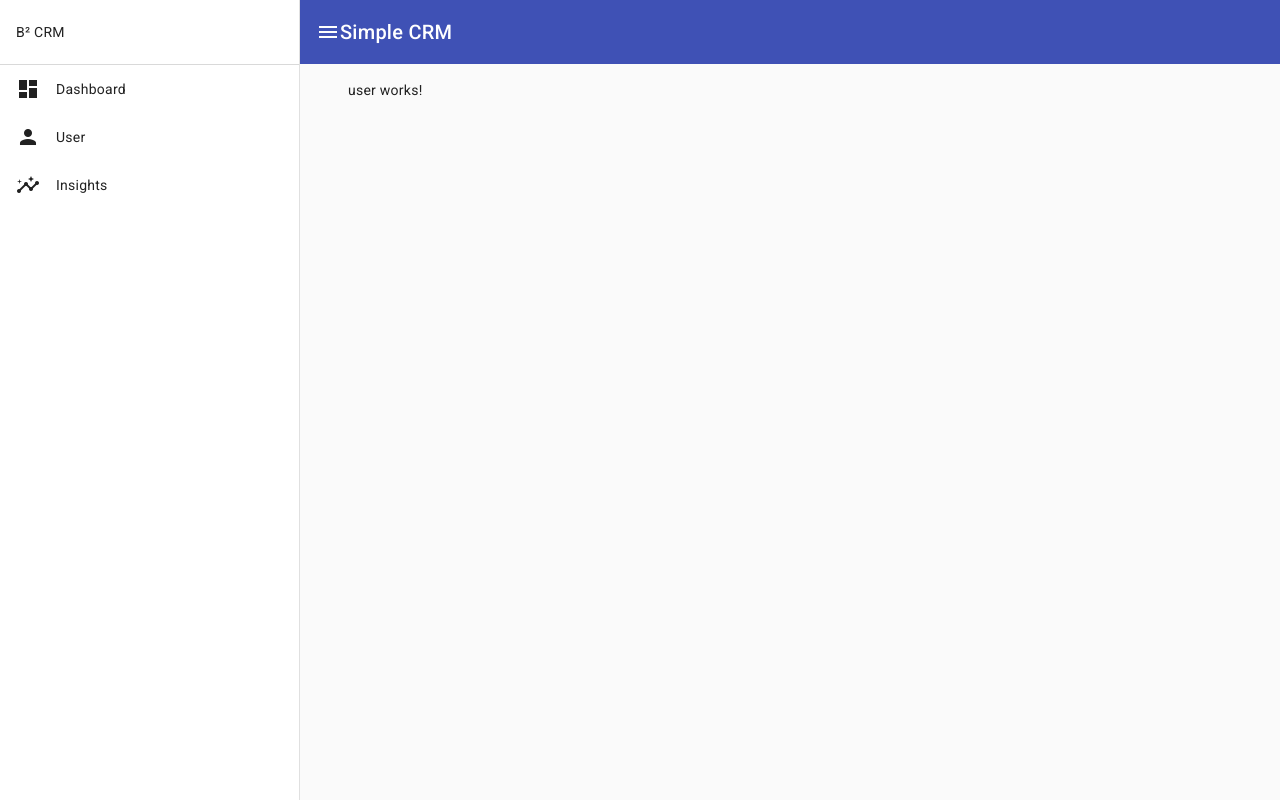
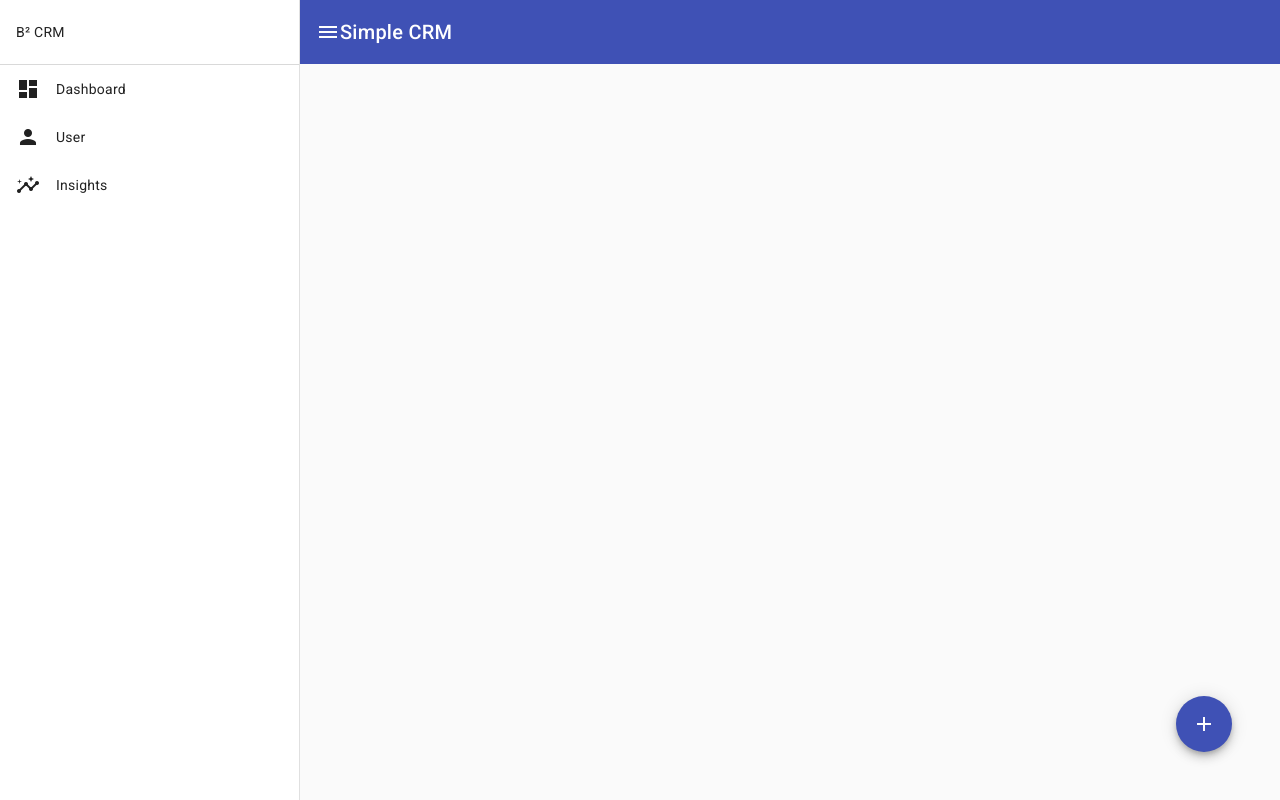
Before and after one commit to benjaminBennewitz/simpleCRM, an Angular app in the folder simple-crm/: page /user in a window 1280 px wide. Built offline with nearby package versions, Linux system fonts and the light colour scheme.

Commit message:
adding dialog, add new user

```diff
--- a/simple-crm/src/app/app.component.ts
+++ b/simple-crm/src/app/app.component.ts
@@ -5,11 +5,12 @@ import { RouterModule } from '@angular/router';
 import { MatToolbarModule } from '@angular/material/toolbar';
 import { MatSidenavModule } from '@angular/material/sidenav';
 import { MatIconModule } from '@angular/material/icon';
+import { MatButtonModule } from '@angular/material/button';
 
 @Component({
   selector: 'app-root',
   standalone: true,
-  imports: [CommonModule, RouterOutlet, RouterModule, MatToolbarModule, MatSidenavModule, MatIconModule],
+  imports: [CommonModule, RouterOutlet, RouterModule, MatToolbarModule, MatSidenavModule, MatIconModule, MatButtonModule],
   templateUrl: './app.component.html',
   styleUrl: './app.component.scss'
 })
--- /dev/null
+++ b/simple-crm/src/app/dialog-add-user/dialog-add-user.component.html
@@ -0,0 +1,8 @@
+<h2 mat-dialog-title>NEW USER</h2>
+<mat-dialog-content>
+  Add a new User
+</mat-dialog-content>
+<mat-dialog-actions>
+  <button mat-button mat-dialog-close>Cancel</button>
+  <button mat-button mat-dialog-close cdkFocusInitial>Save</button>
+</mat-dialog-actions>
--- a/simple-crm/src/app/user/user.component.html
+++ b/simple-crm/src/app/user/user.component.html
@@ -1 +1,5 @@
-<p>user works!</p>
+<div class="add-button-container">
+    <button (click)="openDialog()" mat-fab color="primary" matTooltip="Add user" matTooltipPosition="above">
+      <mat-icon>add</mat-icon>
+    </button>
+</div>
--- a/simple-crm/src/app/user/user.component.scss
+++ b/simple-crm/src/app/user/user.component.scss
@@ -0,0 +1,5 @@
+.add-button-container{
+    position: absolute;
+    bottom:48px;
+    right: 48px;
+}
--- a/simple-crm/src/app/user/user.component.ts
+++ b/simple-crm/src/app/user/user.component.ts
@@ -1,12 +1,26 @@
 import { Component } from '@angular/core';
+import { MatIconModule } from '@angular/material/icon';
+import { MatButtonModule } from '@angular/material/button';
+import { MatTooltipModule } from '@angular/material/tooltip';
+import { MatDialog, MatDialogModule } from '@angular/material/dialog';
+import { DialogAddUserComponent } from '../dialog-add-user/dialog-add-user.component';
+
 
 @Component({
   selector: 'app-user',
   standalone: true,
-  imports: [],
+  imports: [MatIconModule, MatButtonModule, MatTooltipModule, MatDialogModule],
   templateUrl: './user.component.html',
   styleUrl: './user.component.scss'
 })
 export class UserComponent {
 
+  constructor(public dialog: MatDialog){
+
+  }
+
+  openDialog(){
+    this.dialog.open(DialogAddUserComponent);
+  }
+
 }
```
Also changed, not shown: simple-crm/src/app/dialog-add-user/dialog-add-user.component.ts (added, +14 -0 lines), simple-crm/src/app/dialog-add-user/dialog-add-user.component.scss (added), 1 other file (tests, documents, lock files or other folders).
